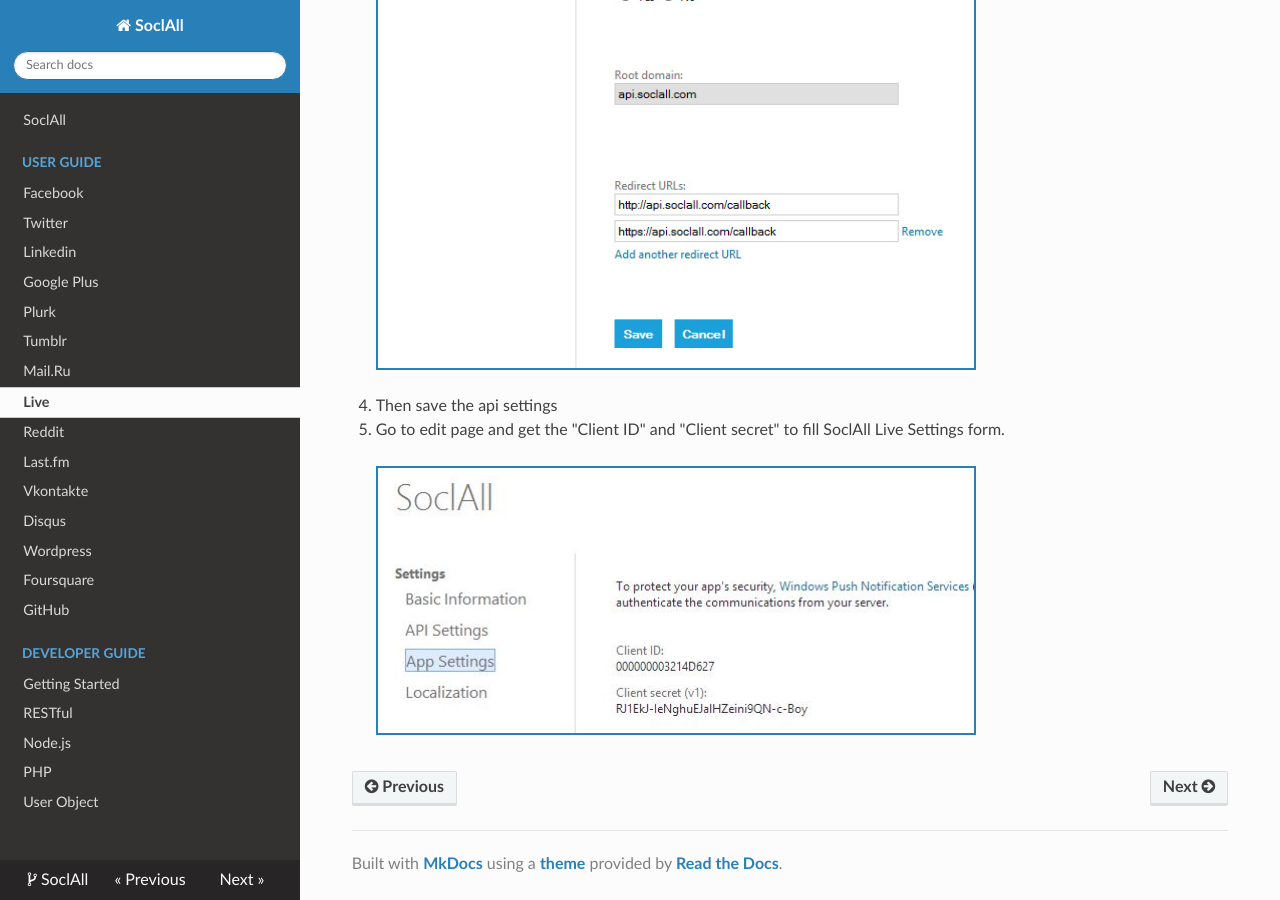
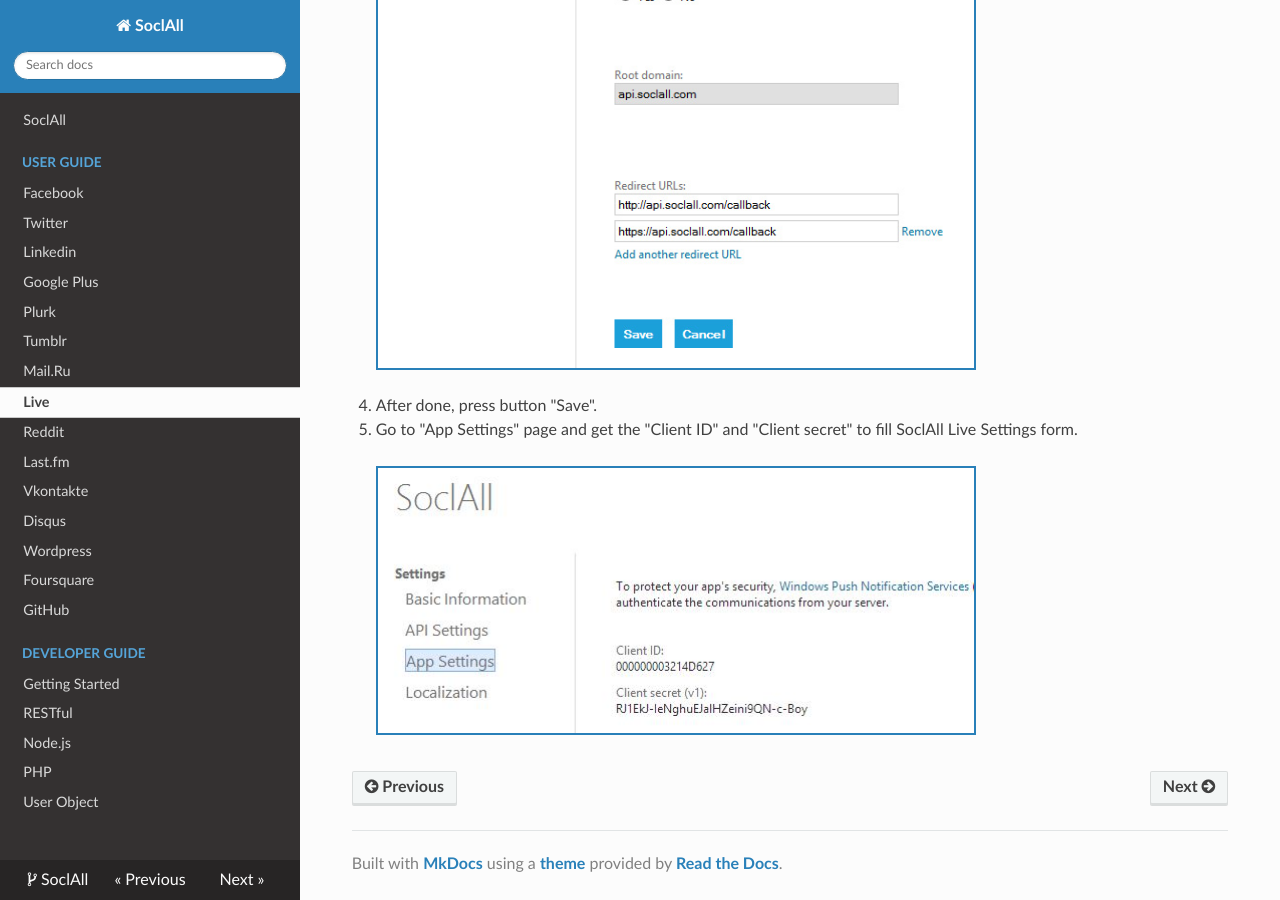
Before and after one commit to nhvu1988/socialall-docs, an MkDocs documentation site: the page built from docs/user-guide/live.md, in a window 1280 px wide and 900 px high, scrolled down 636 px. Built offline with MkDocs 1.6.1, drawn with Linux system fonts in a browser that asks for light colours; nearby versions of some CDN libraries; old or Windows-style settings are respelled for this version of MkDocs.

Commit message:
Task #84 - Update SoclAll doc

```diff
--- a/docs/user-guide/live.md
+++ b/docs/user-guide/live.md
@@ -10,8 +10,8 @@ __To register an application on Live, please follow the steps below:__
     ![Live : Api Settings Form](/img/live-1-api-settings-form.JPG)
     <div class="soclall-br"></div>
 
-4. Then save the api settings
-5. Go to edit page and get the "Client ID" and "Client secret" to fill SoclAll Live Settings form.
+4. After done, press button "Save".
+5. Go to "App Settings" page and get the "Client ID" and "Client secret" to fill SoclAll Live Settings form.
     <div class="soclall-br"></div>
     ![Live : Api Settings Form](/img/live-2-app-settings-form.JPG)
     <div class="soclall-br"></div>
```
Also changed, not shown: docs/user-guide/facebook.md (+3 -2 lines), docs/user-guide/github.md (+1 -1 lines), docs/user-guide/mailru.md (+1 -1 lines).
